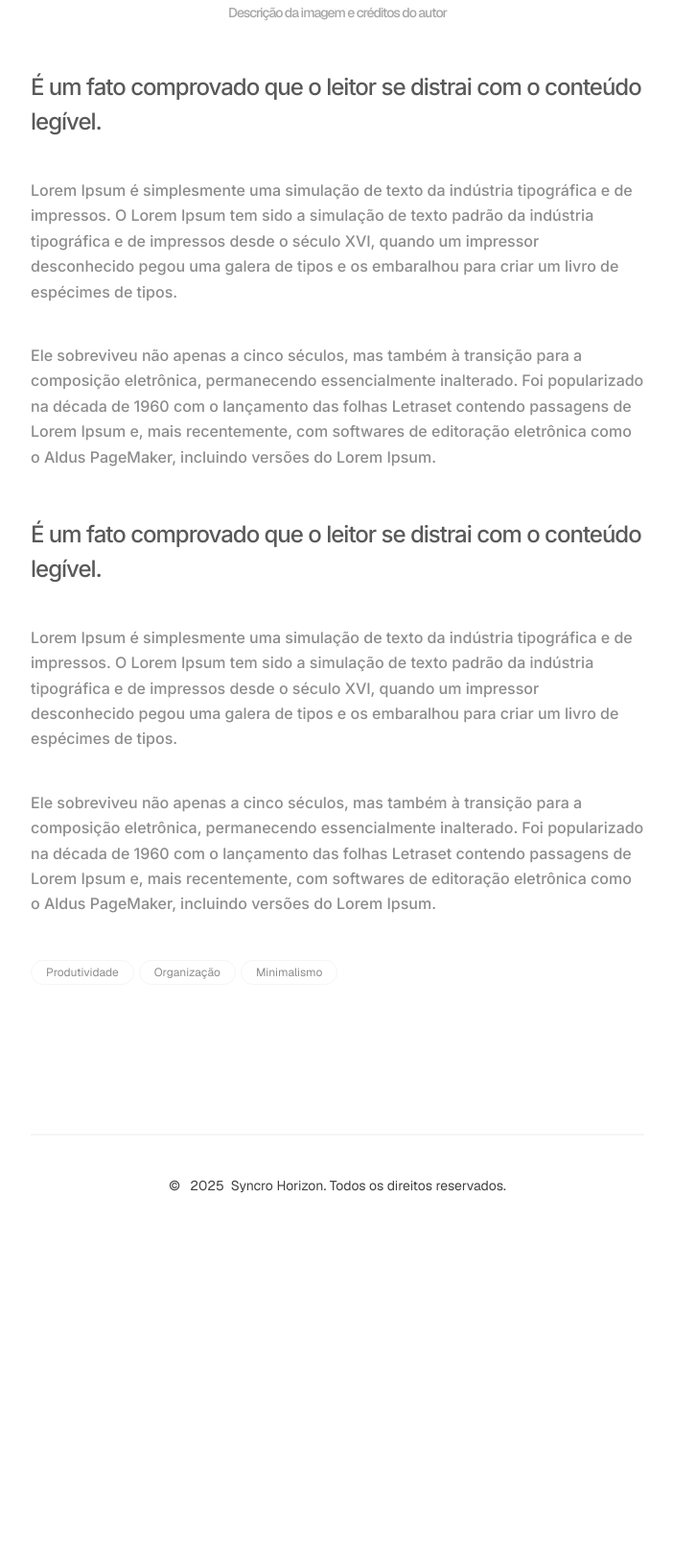
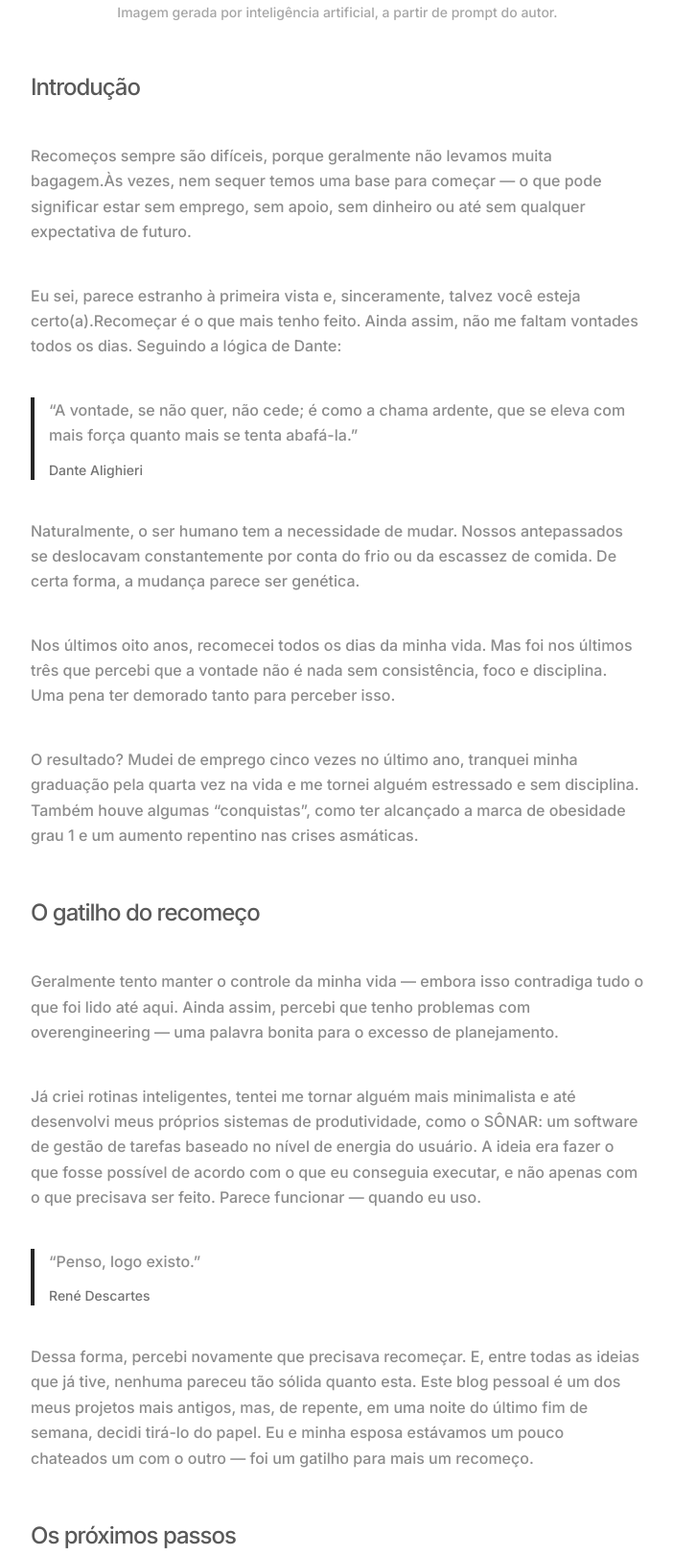
Before and after one commit to welldssvieira/welldssvieira.me, a plain HTML site: page src/pages/article_28_12_2025.html in a window 1280 px wide. Shown: the part 774-2395 px from the top of the page at 96% size, without its empty margins (288-990 px from the left). Before the commit the page ends 2055 px from the top, so only its background shows below. Drawn offline with nearby package versions, Linux system fonts and the light colour scheme.

Commit message:
Implementação do primeiro artigo e correção de bug no footer

```diff
--- a/src/pages/article_28_12_2025.html
+++ b/src/pages/article_28_12_2025.html
@@ -4,9 +4,10 @@
 <head>
     <meta charset="UTF-8">
     <meta name="viewport" content="width=device-width, initial-scale=1.0">
-    <meta name="description" content="Essa é uma página pessoal, destinada a compartilhar meus pensamentos em formato de artigo ao mesmo tempo em que eu estudo e melhoro minhas habilidades em programação e deisgn de interafaces.">
+    <meta name="description"
+        content="Essa é uma página pessoal, destinada a compartilhar meus pensamentos em formato de artigo ao mesmo tempo em que eu estudo e melhoro minhas habilidades em programação e deisgn de interafaces.">
     <link rel="stylesheet" href="../styles/article_28_12_2025.css">
-    <title>Decidi recomeçar a minha vida do zero, de forma minimalista e segura.</title>
+    <title>Decidi recomeçar do zero</title>
 </head>
 
 <body>
@@ -19,8 +20,9 @@
 
         <header>
             <div class="titulos">
-                <h1>Existem muitas variações de passagens.</h1>
-                <h2>Ao contrário da crença popular, Lorem Ipsum não é simplesmente um texto aleatório.</h2>
+                <h1>Decidi recomeçar do zero</h1>
+                <h2>Geralmente passo muito tempo planejando, mas desta vez optei por colocar em prática e tirar alguns
+                    projetos da gaveta.</h2>
             </div>
             <div class="dados_artigo">
                 <div class="autor">
@@ -37,46 +39,85 @@
                             </div>
                         </div>
                         <div class="data_publicacao">
-                            <p>Outubro 12, 2025</p>
+                            <p>Dezembro 31, 2025</p>
                         </div>
                     </div>
 
                 </div>
                 <div class="tempo_leitura">
-                    <p>9 min. de leitura</p>
+                    <p>4 min. de leitura</p>
                 </div>
             </div>
         </header>
 
         <figure>
             <div class="image-wrapper">
-                <img src="/public/assets/images/foto.png" alt="">
+                <img src="/public/assets/images/foto.png" alt="Paisagem futuristica com arquitetura minimalista.">
             </div>
 
-            <figcaption>Descrição da imagem e créditos do autor</figcaption>
+            <figcaption>Imagem gerada por inteligência artificial, a partir de prompt do autor.</figcaption>
         </figure>
 
         <article id="artigo">
-            <h2>É um fato comprovado que o leitor se distrai com o conteúdo legível.</h2>
-            <p id="teste">Lorem Ipsum é simplesmente uma simulação de texto da indústria tipográfica e de impressos. O Lorem Ipsum
-                tem sido a simulação de texto padrão da indústria tipográfica e de impressos desde o século XVI, quando
-                um impressor desconhecido pegou uma galera de tipos e os embaralhou para criar um livro de espécimes de
-                tipos.</p>
 
-                <p>Ele sobreviveu não apenas a cinco séculos, mas também à transição para a composição eletrônica,
-                permanecendo essencialmente inalterado. Foi popularizado na década de 1960 com o lançamento das folhas
-                Letraset contendo passagens de Lorem Ipsum e, mais recentemente, com softwares de editoração eletrônica
-                como o Aldus PageMaker, incluindo versões do Lorem Ipsum.</p>
+            <h2>Introdução</h2>
 
-            <h2>É um fato comprovado que o leitor se distrai com o conteúdo legível.</h2>
-            <p>Lorem Ipsum é simplesmente uma simulação de texto da indústria tipográfica e de impressos. O Lorem Ipsum
-                tem sido a simulação de texto padrão da indústria tipográfica e de impressos desde o século XVI, quando
-                um impressor desconhecido pegou uma galera de tipos e os embaralhou para criar um livro de espécimes de
-                tipos. </p>
-                <p>Ele sobreviveu não apenas a cinco séculos, mas também à transição para a composição eletrônica,
-                permanecendo essencialmente inalterado. Foi popularizado na década de 1960 com o lançamento das folhas
-                Letraset contendo passagens de Lorem Ipsum e, mais recentemente, com softwares de editoração eletrônica
-                como o Aldus PageMaker, incluindo versões do Lorem Ipsum.</p>
+            <p>Recomeços sempre são difíceis, porque geralmente não levamos muita bagagem.Às vezes, nem sequer temos uma
+                base para começar — o que pode significar estar sem emprego, sem apoio, sem dinheiro ou até sem qualquer
+                expectativa de futuro.</p>
+
+            <p>Eu sei, parece estranho à primeira vista e, sinceramente, talvez você esteja certo(a).Recomeçar é o que
+                mais tenho feito. Ainda assim, não me faltam vontades todos os dias. Seguindo a lógica de Dante:</p>
+
+            <blockquote>
+                <p>“A vontade, se não quer, não cede; é como a chama ardente, que se eleva com mais força quanto mais se
+                    tenta abafá-la.”</p>
+                <cite>Dante Alighieri</cite>
+            </blockquote>
+
+            <p>Naturalmente, o ser humano tem a necessidade de mudar. Nossos antepassados se deslocavam constantemente
+                por conta do frio ou da escassez de comida. De certa forma, a mudança parece ser genética.</p>
+
+            <p>Nos últimos oito anos, recomecei todos os dias da minha vida. Mas foi nos últimos três que percebi que a
+                vontade não é nada sem consistência, foco e disciplina. Uma pena ter demorado tanto para perceber isso.
+            </p>
+
+            <p>O resultado? Mudei de emprego cinco vezes no último ano, tranquei minha graduação pela quarta vez na vida
+                e me tornei alguém estressado e sem disciplina. Também houve algumas “conquistas”, como ter alcançado a
+                marca de obesidade grau 1 e um aumento repentino nas crises asmáticas.</p>
+
+            <h2>O gatilho do recomeço</h2>
+            <p>Geralmente tento manter o controle da minha vida — embora isso contradiga tudo o que foi lido até aqui.
+                Ainda assim, percebi que tenho problemas com overengineering — uma palavra bonita para o excesso de
+                planejamento.</p>
+
+            <p>Já criei rotinas inteligentes, tentei me tornar alguém mais minimalista e até desenvolvi meus próprios
+                sistemas de produtividade, como o SÔNAR: um software de gestão de tarefas baseado no nível de energia do
+                usuário. A ideia era fazer o que fosse possível de acordo com o que eu conseguia executar, e não apenas
+                com o que precisava ser feito. Parece funcionar — quando eu uso.</p>
+
+            <blockquote>
+                <p>“Penso, logo existo.”</p>
+                <cite>René Descartes</cite>
+            </blockquote>
+
+            <p>Dessa forma, percebi novamente que precisava recomeçar. E, entre todas as ideias que já tive, nenhuma
+                pareceu tão sólida quanto esta. Este blog pessoal é um dos meus projetos mais antigos, mas, de repente,
+                em uma noite do último fim de semana, decidi tirá-lo do papel. Eu e minha esposa estávamos um pouco
+                chateados um com o outro — foi um gatilho para mais um recomeço.</p>
+
+            <h2>Os próximos passos</h2>
+
+            <p>Atualmente curso o primeiro semestre de Engenharia de Software, estou ambientado no Ceará, Brasil, e em
+                2026 iniciarei uma nova fase como professor de robótica. Quero compartilhar meus passos nesse novo
+                recomeço, apresentar minhas ideias e conhecer novos pontos de vista.</p>
+
+            <p>Pretendo falar sobre engenharia, programação, minimalismo e estilo de vida. Ainda não sei com que
+                frequência farei as postagens, mas espero ser consistente o suficiente para não desistir e guardar este
+                projeto novamente na gaveta.</p>
+
+            <p>Obrigado por ler até aqui.<br> Este é apenas o (re)começo.</p>
+
 
             <div class="tags">
                 <span class="tag">
@@ -113,10 +154,6 @@
             window.location.href = '/index.html'
         }
 
-
-
-
-
     </script>
 </body>
 
--- a/src/styles/article_28_12_2025.css
+++ b/src/styles/article_28_12_2025.css
@@ -29,7 +29,7 @@ h2 {
     font-family: "Inter", sans-serif;
 }
 
-p {
+p, cite {
     color: var(--color-gray-50);
     font-family: "Inter", sans-serif;
 }
@@ -194,9 +194,10 @@ figure:hover img {
 }
 
 figcaption {
+    font-family: "Inter", sans-serif;
   font-size: 14px;
   font-weight: 500;
-  letter-spacing: -1px;
+  /* letter-spacing: -1px; */
   line-height: 20px;
   color: var(--color-gray-40);
   text-align: center;
@@ -222,6 +223,21 @@ figcaption {
     text-align: left;
 }
 
+blockquote {
+    margin-top: 40px;
+    border-left: 4px solid var(--brand-color-gray);
+    padding-left: 15px;
+}
+
+blockquote p{
+    margin-bottom: 12px
+}
+cite {
+    font-style: normal;
+    font-weight: 500;
+    font-size: 14px;
+    color: var(--color-gray-60);
+}
 
 #artigo .tags {
     display: flex;
@@ -253,7 +269,7 @@ footer {
     text-align: center;
     color: var(--color-gray-80);
     font-size: 14px;
-
+    padding: 20px;
 }
 
 footer hr {
--- a/src/styles/main.css
+++ b/src/styles/main.css
@@ -159,6 +159,7 @@ main {
 
 #artigos_recentes {
     margin-top: 100px;
+    width: 100%;
 }
 
 article {
@@ -260,6 +261,7 @@ footer {
     text-align: center;
     color: var(--color-gray-80);
     font-size: 14px;
+    padding: 20px;
 
 }
 
```
Also changed, not shown: index.html (+3 -3 lines).
